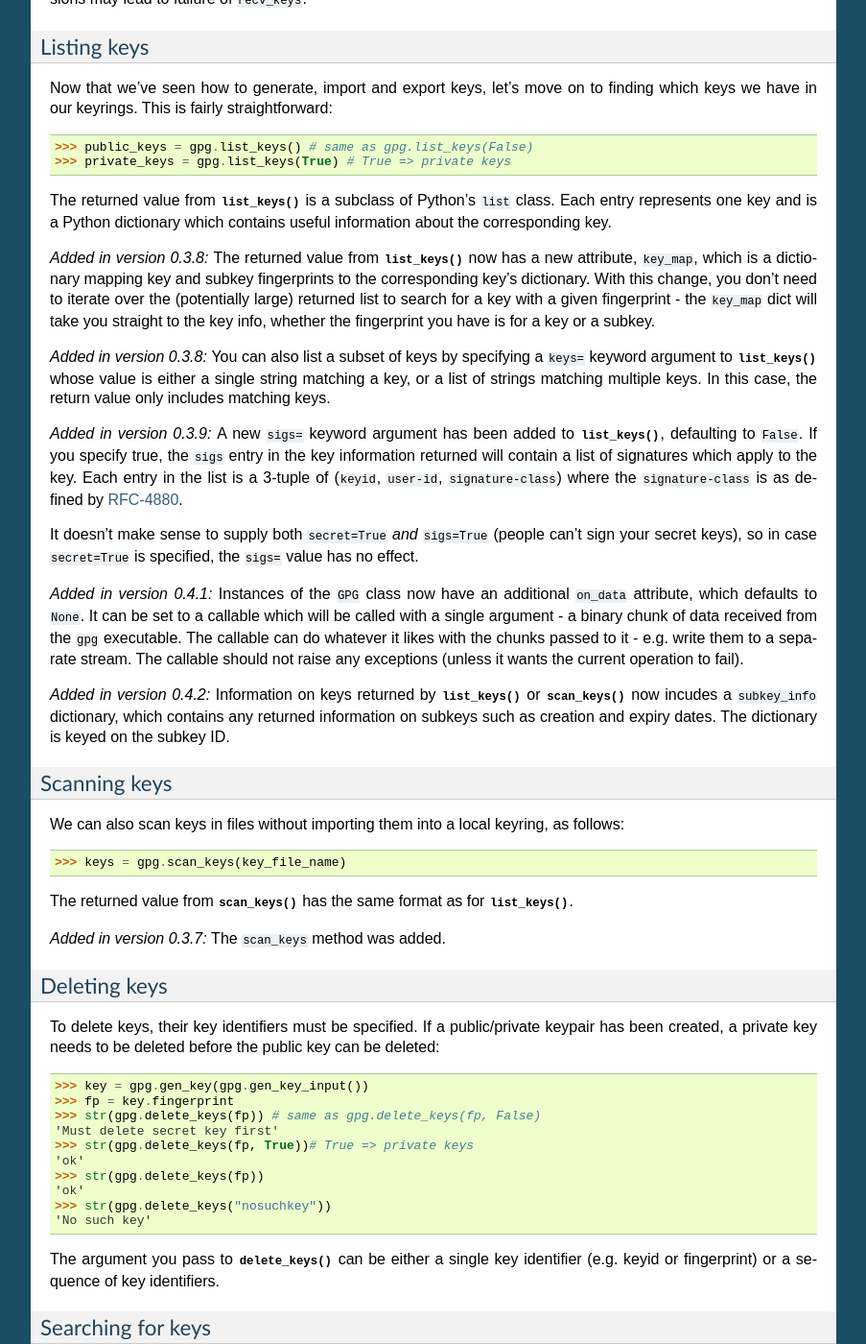
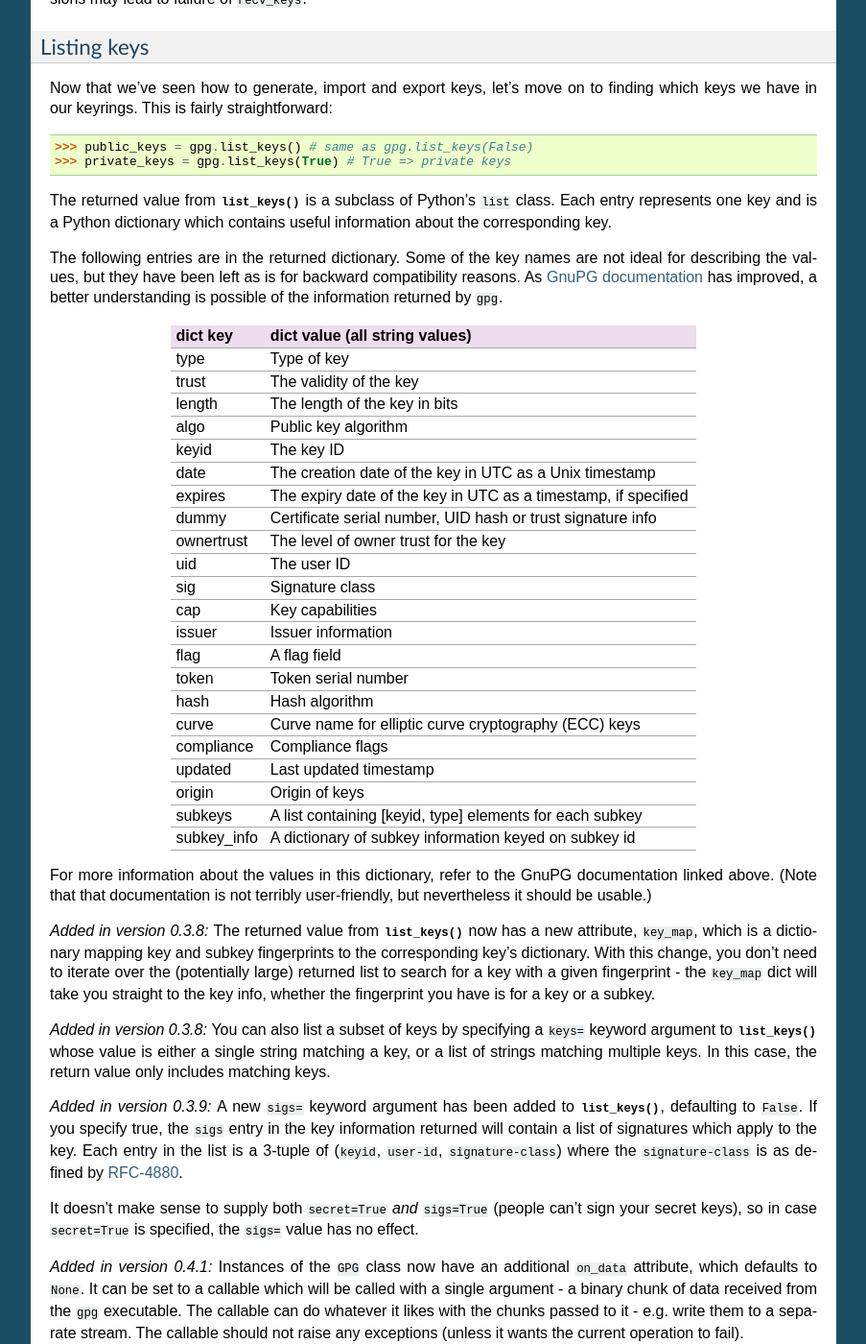
Before and after one commit to vsajip/python-gnupg, a Sphinx documentation site: the page built from docs/index.rst, in a window 1280 px wide and 1400 px high, scrolled down 5769 px. Shown: the whole window at 96% size, without its empty margins (198-1101 px from the left). Built offline with Sphinx 7.4.7, drawn with Linux system fonts in a browser that asks for light colours; some of the changed text lies outside the part shown.

Commit message:
Added information on key information dictionary contents.

```diff
--- a/docs/index.rst
+++ b/docs/index.rst
@@ -305,6 +305,65 @@ Now that we've seen how to generate, import and export keys, let's move on to fi
 
 The returned value from :meth:`list_keys` is a subclass of Python's ``list`` class. Each entry represents one key and is a Python dictionary which contains useful information about the corresponding key.
 
+The following entries are in the returned dictionary. Some of the key names are
+not ideal for describing the values, but they have been left as is for backward
+compatibility reasons. As `GnuPG documentation
+<https://git.gnupg.org/cgi-bin/gitweb.cgi?p=gnupg.git;a=blob_plain;f=doc/DETAILS>`_
+has improved, a better understanding is possible of the information returned by
+``gpg``.
+
++--------------+---------------------------------------------------------------+
+| dict key     | dict value (all string values)                                |
++==============+===============================================================+
+| type         | Type of key                                                   |
++--------------+---------------------------------------------------------------+
+| trust        | The validity of the key                                       |
++--------------+---------------------------------------------------------------+
+| length       | The length of the key in bits                                 |
++--------------+---------------------------------------------------------------+
+| algo         | Public key algorithm                                          |
++--------------+---------------------------------------------------------------+
+| keyid        | The key ID                                                    |
++--------------+---------------------------------------------------------------+
+| date         | The creation date of the key in UTC as a Unix timestamp       |
++--------------+---------------------------------------------------------------+
+| expires      | The expiry date of the key in UTC as a timestamp, if specified|
++--------------+---------------------------------------------------------------+
+| dummy        | Certificate serial number, UID hash or trust signature info   |
++--------------+---------------------------------------------------------------+
+| ownertrust   | The level of owner trust for the key                          |
++--------------+---------------------------------------------------------------+
+| uid          | The user ID                                                   |
++--------------+---------------------------------------------------------------+
+| sig          | Signature class                                               |
++--------------+---------------------------------------------------------------+
+| cap          | Key capabilities                                              |
++--------------+---------------------------------------------------------------+
+| issuer       | Issuer information                                            |
++--------------+---------------------------------------------------------------+
+| flag         | A flag field                                                  |
++--------------+---------------------------------------------------------------+
+| token        | Token serial number                                           |
++--------------+---------------------------------------------------------------+
+| hash         | Hash algorithm                                                |
++--------------+---------------------------------------------------------------+
+| curve        | Curve name for elliptic curve cryptography (ECC) keys         |
++--------------+---------------------------------------------------------------+
+| compliance   | Compliance flags                                              |
++--------------+---------------------------------------------------------------+
+| updated      | Last updated timestamp                                        |
++--------------+---------------------------------------------------------------+
+| origin       | Origin of keys                                                |
++--------------+---------------------------------------------------------------+
+| subkeys      | A list containing [keyid, type] elements for each subkey      |
++--------------+---------------------------------------------------------------+
+| subkey_info  | A dictionary of subkey information keyed on subkey id         |
++--------------+---------------------------------------------------------------+
+
+For more information about the values in this dictionary, refer to the GnuPG
+documentation linked above. (Note that that documentation is not terribly
+user-friendly, but nevertheless it should be usable.)
+
 .. versionadded:: 0.3.8
    The returned value from :meth:`list_keys` now has a new attribute, ``key_map``, which is a dictionary mapping key and subkey fingerprints to the corresponding key's dictionary. With this change, you don't need to iterate over the (potentially large) returned list to search for a key with a given fingerprint - the ``key_map`` dict will take you straight to the key info, whether the fingerprint you have is for a key or a subkey.
 
@@ -328,7 +387,9 @@ The returned value from :meth:`list_keys` is a subclass of Python's ``list`` cla
    Information on keys returned by :meth:`list_keys` or :meth:`scan_keys` now
    incudes a ``subkey_info`` dictionary, which contains any returned information
    on subkeys such as creation and expiry dates. The dictionary is keyed on the
-   subkey ID.
+   subkey ID. The following additional keys are present in key information
+   dictionaries: ``cap``, ``issuer``, ``flag``, ``token``, ``hash``, ``curve``,
+   ``compliance``, ``updated`` and ``origin``.
 
 .. _RFC-4880: https://tools.ietf.org/html/rfc4880#section-5.2.1
 
```
